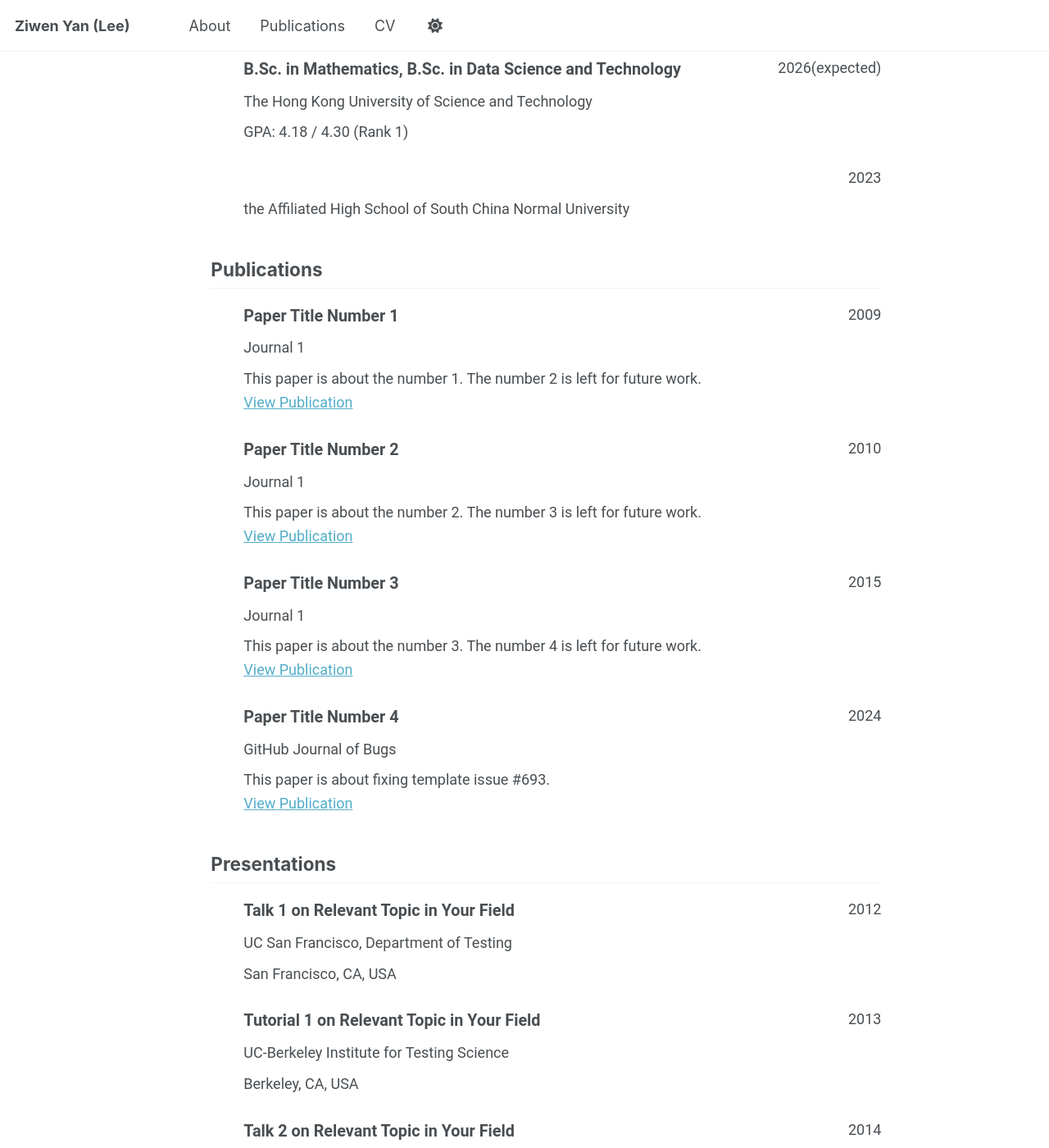
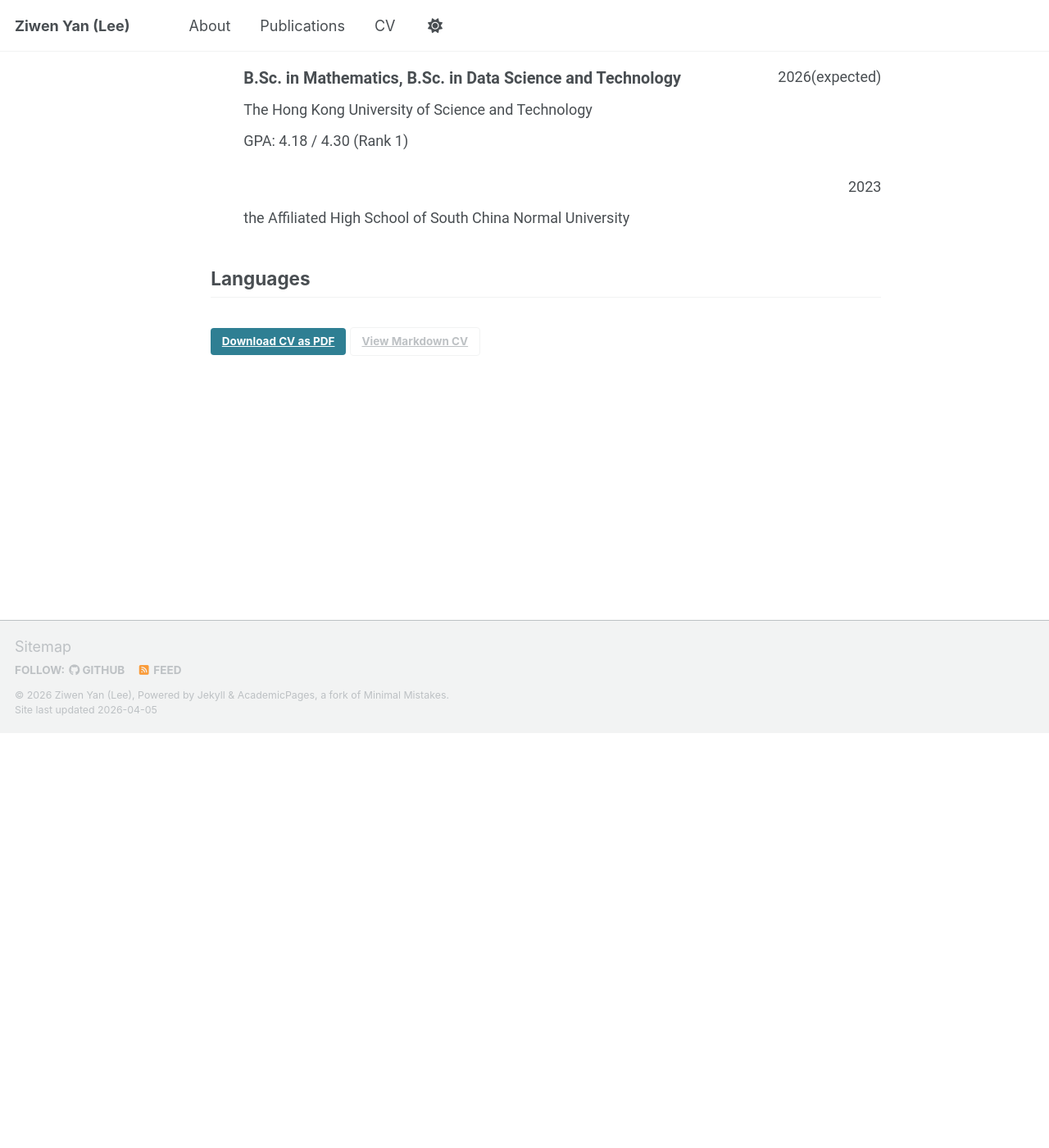
Before and after one commit to LeeYan25/LeeYan25.github.io, a Jekyll site: the page built from _pages/cv-json.md, in a window 1280 px wide and 1400 px high, scrolled down 506 px. Shown: the whole window at 82% size. Built offline with Jekyll 4.4.1, drawn with Linux system fonts in a browser that asks for light colours; a script bundle is joined from its source files by our own code; library files that are not in the unit come from our copies; some of the changed text lies outside the part shown.

Commit message:
changed cv

```diff
--- a/_data/cv.json
+++ b/_data/cv.json
@@ -2,14 +2,14 @@
   "basics": {
     "name": "Ziwen Yan (Lee)",
     "email": "zyanbj@connect.ust.hk",
-    "phone": "",
+    "phone": "9340 1854",
     "website": "https://LeeYan25.github.io",
     "summary": "I am an Undergraduate student at HKUST, welcome to my website!",
     "location": {
       "address": "",
       "postalCode": "",
       "city": "Hong Kong",
-      "countryCode": "US",
+      "countryCode": "HK",
       "region": "Hong Kong"
     },
     "profiles": [
@@ -42,92 +42,7 @@
     }
   ],
   "skills": [],
-  "languages": [],
+  "languages": ["Chinese", "English", "Cantonese"],
   "interests": [],
-  "references": [],
-  "publications": [
-    {
-      "name": "Paper Title Number 1",
-      "publisher": "Journal 1",
-      "releaseDate": "2009-10-01",
-      "website": "https://academicpages.github.io/files/paper1.pdf",
-      "summary": "This paper is about the number 1. The number 2 is left for future work."
-    },
-    {
-      "name": "Paper Title Number 2",
-      "publisher": "Journal 1",
-      "releaseDate": "2010-10-01",
-      "website": "https://academicpages.github.io/files/paper2.pdf",
-      "summary": "This paper is about the number 2. The number 3 is left for future work."
-    },
-    {
-      "name": "Paper Title Number 3",
-      "publisher": "Journal 1",
-      "releaseDate": "2015-10-01",
-      "website": "https://academicpages.github.io/files/paper3.pdf",
-      "summary": "This paper is about the number 3. The number 4 is left for future work."
-    },
-    {
-      "name": "Paper Title Number 4",
-      "publisher": "GitHub Journal of Bugs",
-      "releaseDate": "2024-02-17",
-      "website": "https://academicpages.github.io/files/paper3.pdf",
-      "summary": "This paper is about fixing template issue #693."
-    }
-  ],
-  "presentations": [
-    {
-      "name": "Talk 1 on Relevant Topic in Your Field",
-      "event": "UC San Francisco, Department of Testing",
-      "date": "2012-03-01",
-      "location": "San Francisco, CA, USA",
-      "description": ""
-    },
-    {
-      "name": "Tutorial 1 on Relevant Topic in Your Field",
-      "event": "UC-Berkeley Institute for Testing Science",
-      "date": "2013-03-01",
-      "location": "Berkeley, CA, USA",
-      "description": ""
-    },
-    {
-      "name": "Talk 2 on Relevant Topic in Your Field",
-      "event": "London School of Testing",
-      "date": "2014-02-01",
-      "location": "London, UK",
-      "description": ""
-    },
-    {
-      "name": "Conference Proceeding talk 3 on Relevant Topic in Your Field",
-      "event": "Testing Institute of America 2014 Annual Conference",
-      "date": "2014-03-01",
-      "location": "Los Angeles, CA, USA",
-      "description": ""
-    }
-  ],
-  "teaching": [
-    {
-      "course": "Teaching experience 1",
-      "institution": "University 1, Department",
-      "date": "2014-01-01",
-      "role": "Undergraduate course",
-      "description": ""
-    },
-    {
-      "course": "Teaching experience 2",
-      "institution": "University 1, Department",
-      "date": "2015-01-01",
-      "role": "Workshop",
-      "description": ""
-    }
-  ],
-  "portfolio": [
-    {
-      "name": "Portfolio item number 1",
-      "category": "portfolio",
-      "date": "",
-      "url": "",
-      "description": "Short description of portfolio item number 1<br/><img src='/images/500x300.png'>"
-    }
-  ]
+  "references": []
 }
```
Also changed, not shown: dev_log.md (+4 -0 lines).
